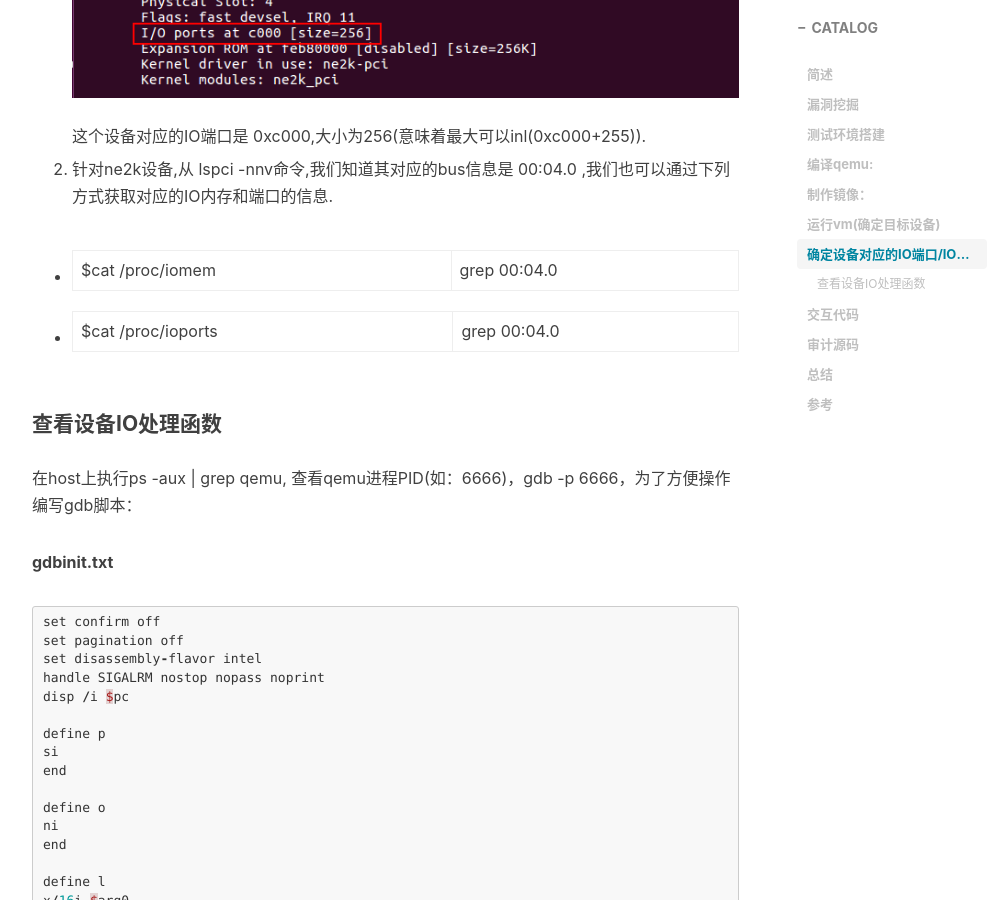
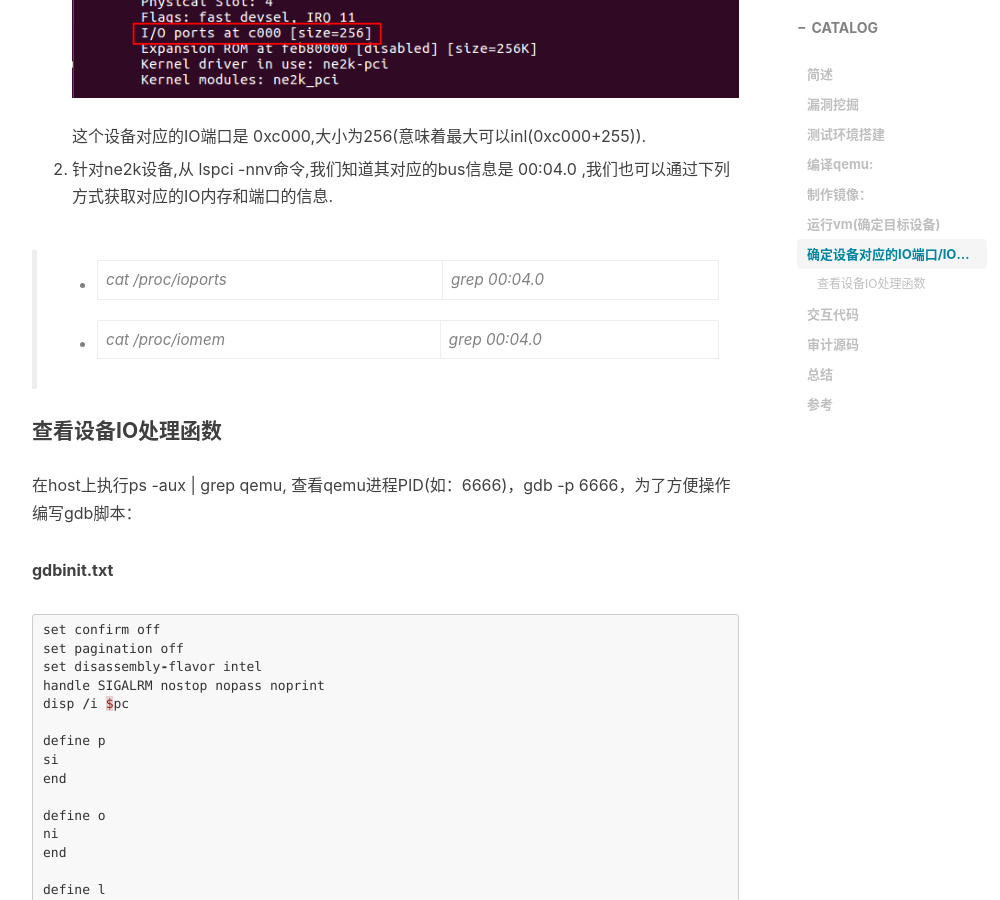
Before and after one commit to jessica1123/stfpeak.github.io, a Jekyll site: the page built from _posts/2017-07-15-how-to-debug-qemu-devices.md, in a window 1280 px wide and 900 px high, scrolled down 9000 px. Shown: the whole window, without its empty margins (233-1233 px from the left). Built offline with Jekyll 4.4.1, drawn with Linux system fonts in a browser that asks for light colours; nearby versions of some CDN libraries; comment, search, counter and statistics services are not loaded.

```diff
--- a/_posts/2017-07-15-how-to-debug-qemu-devices.md
+++ b/_posts/2017-07-15-how-to-debug-qemu-devices.md
@@ -350,8 +350,9 @@ $ qemu-system-x86_64 -enable-kvm -smp 1 -m 1024 -hda ./ubuntu64.img -boot c -vnc
 
 2. 针对ne2k设备,从 lspci -nnv命令,我们知道其对应的bus信息是 00:04.0 ,我们也可以通过下列方式获取对应的IO内存和端口的信息.
 
-* $cat /proc/iomem | grep 00:04.0
-* $cat /proc/ioports |grep 00:04.0
+> * cat /proc/ioports | grep 00:04.0
+* cat /proc/iomem | grep 00:04.0
+
 
 #### 查看设备IO处理函数
 在host上执行ps -aux | grep qemu, 查看qemu进程PID(如：6666)，gdb -p 6666，为了方便操作编写gdb脚本：
```
